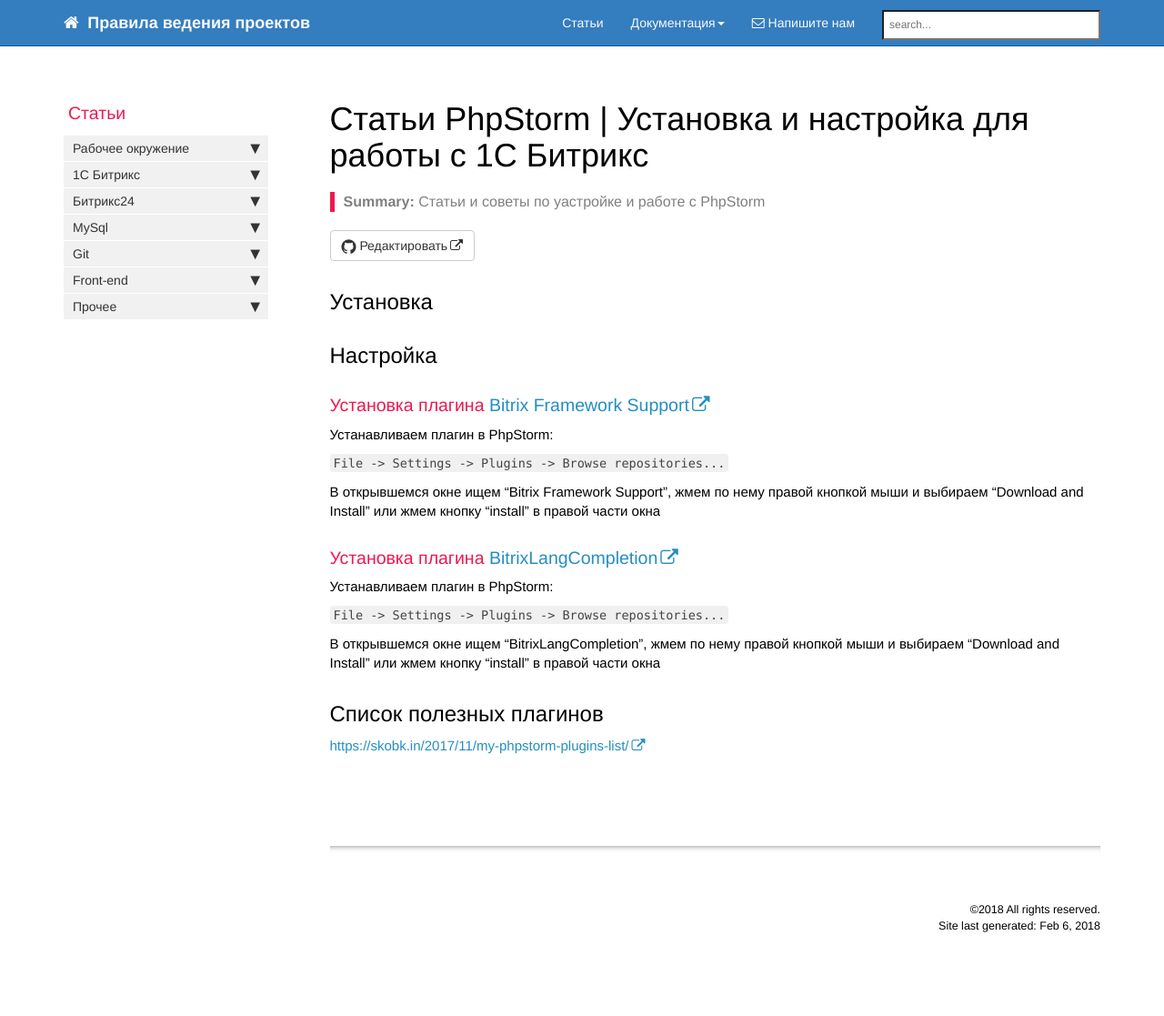
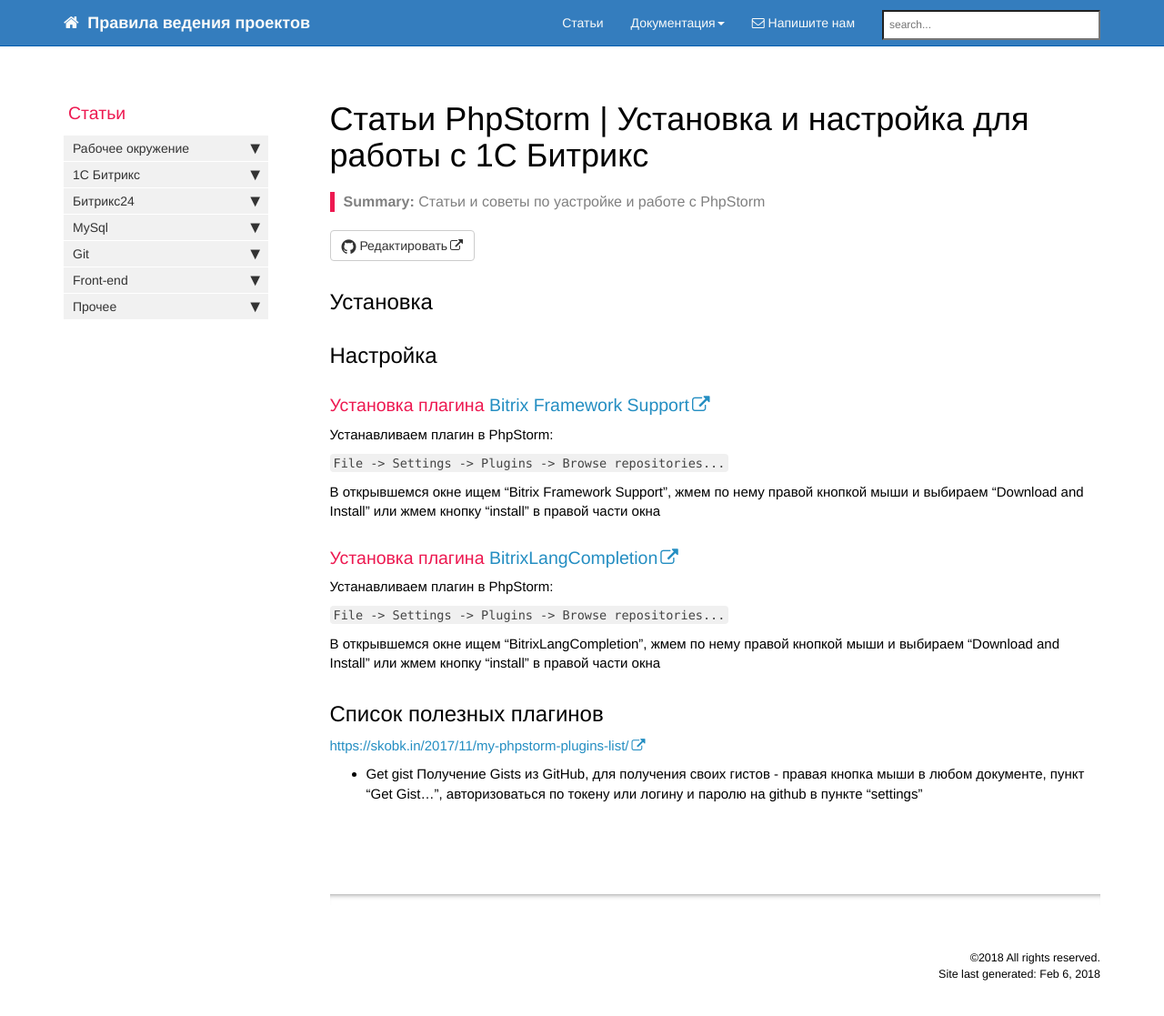
Before and after one commit to gdecider/gdecider.github.io, a Jekyll site: the page built from pages/articles/articles-env-phpstorm-setup-and-config.md, in a window 1280 px wide and 1131 px high. Shown: the top 1117 px of the window at 91% size. Built offline with Jekyll 4.4.1, drawn with Linux system fonts in a browser that asks for light colours; nearby versions of some CDN libraries; comment, search, counter and statistics services are not loaded.

Commit message:
Update articles-env-phpstorm-setup-and-config.md

```diff
--- a/pages/articles/articles-env-phpstorm-setup-and-config.md
+++ b/pages/articles/articles-env-phpstorm-setup-and-config.md
@@ -31,3 +31,6 @@
 ## Список полезных плагинов
 
 [https://skobk.in/2017/11/my-phpstorm-plugins-list/](https://skobk.in/2017/11/my-phpstorm-plugins-list/)
+
+* Get gist
+  Получение Gists из GitHub, для получения своих гистов - правая кнопка мыши в любом документе, пункт "Get Gist...", авторизоваться по токену или логину и паролю на github в пункте "settings"
```
